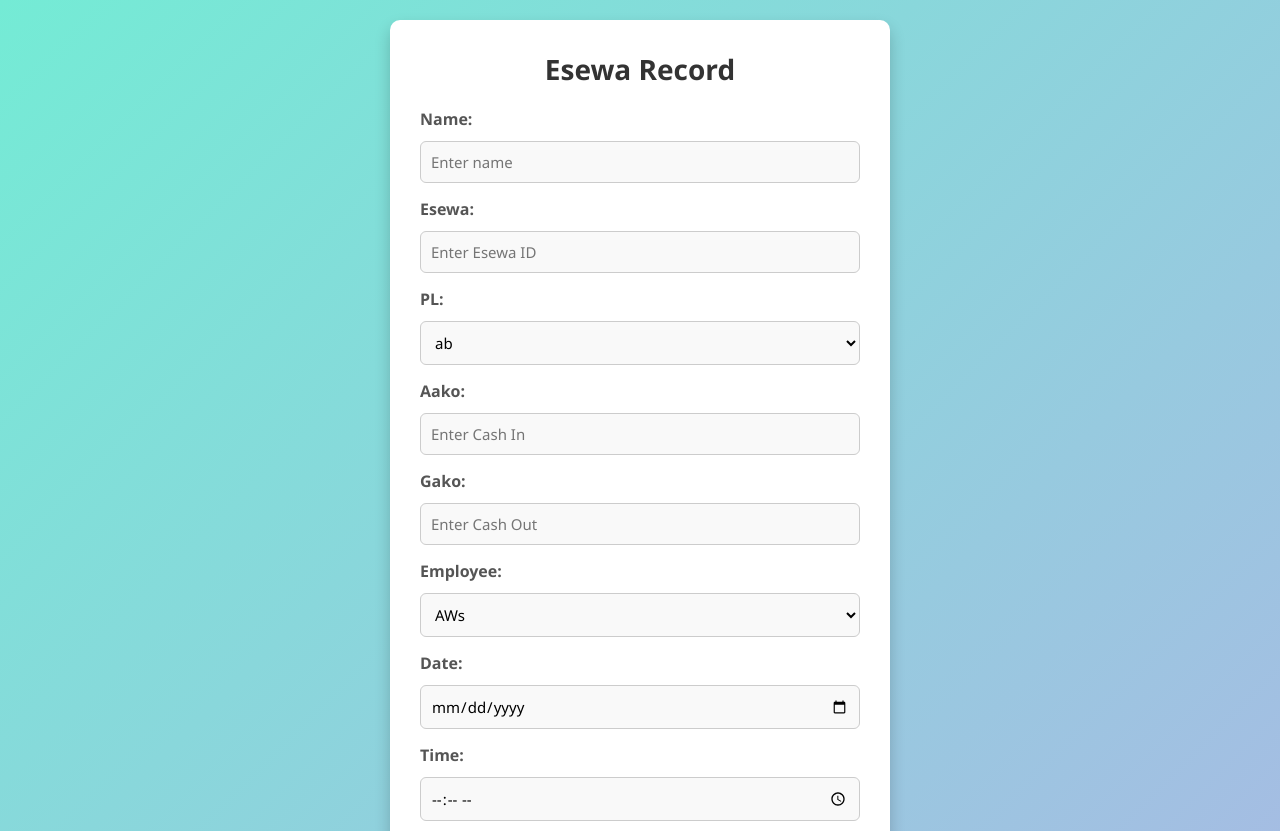
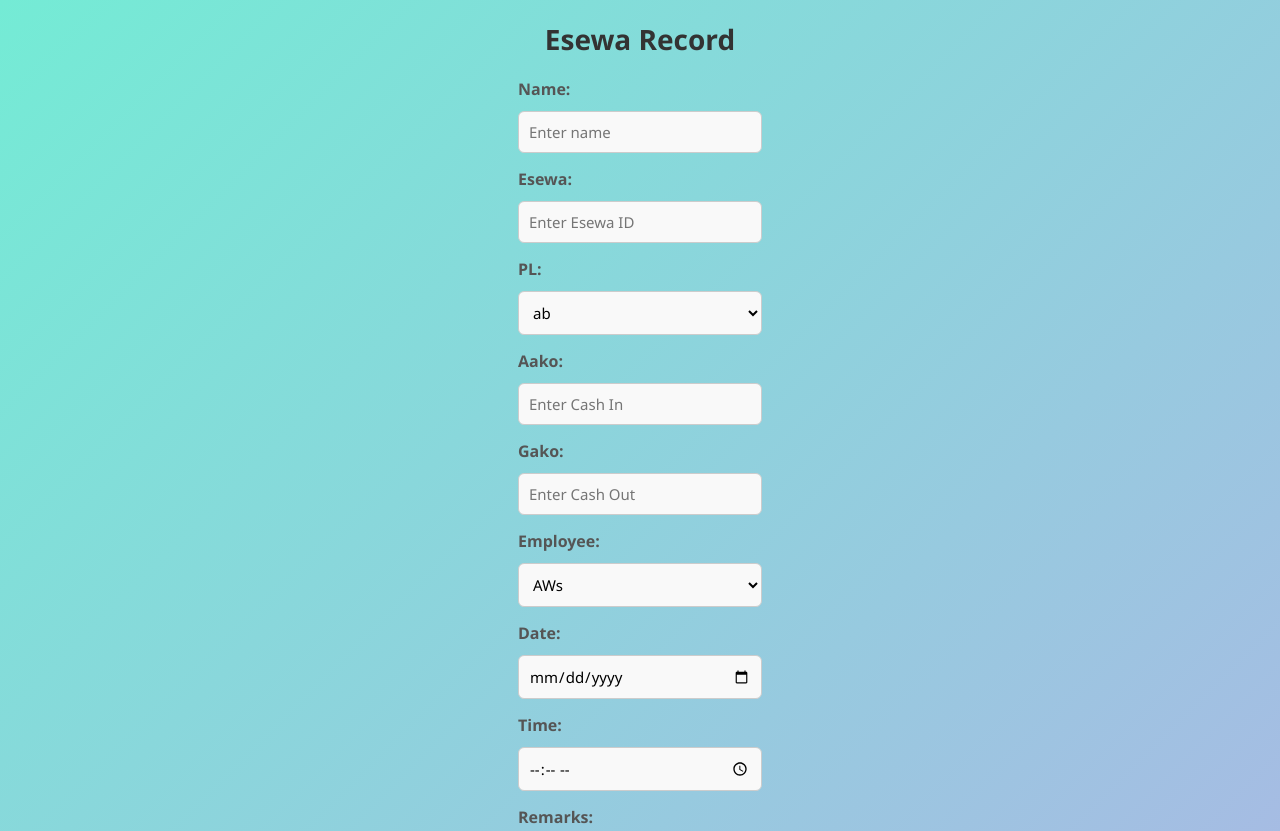
Before and after one commit to Beshal123/PROJECT, a plain HTML site: page index.html in a window 1280 px wide. Shown: the top 831 px of the page. Drawn offline with Linux system fonts and the light colour scheme.

Commit message:
Update index.html

```diff
--- a/index.html
+++ b/index.html
@@ -95,9 +95,9 @@
   </style>
 </head>
 <body>
-  <div class="container">
-    <form action="https://script.google.com/macros/s/AKfycbzkhp5I8cgmvva1nLjRWU8fOYIf2HCZx1OAV3TFtZ7o_YJWBDurPJhlpSWrlCglk5c/exec" method="POST" class="form-box" id="gameForm">
-      <h1>Esewa Record</h1>
+  <div class="form-box" id="gameForm" >
+  <form action="https://script.google.com/macros/s/AKfycbwszV8y2JdeI2vQE6AHlSzEohDmsRqMqaCcC-T7SVCynpSfksyeu01S6YWKchFDmNuQ/exec" method="POST">
+    <h1>Esewa Record</h1>
 
       <label>Name:</label>
       <input type="text" name="playerName" placeholder="Enter name">
```
